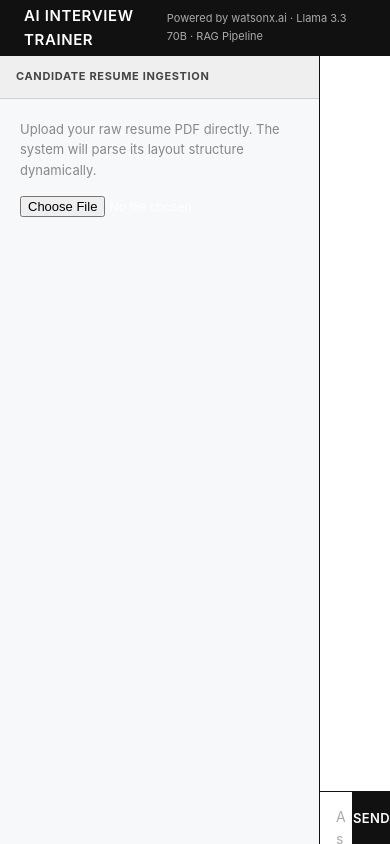
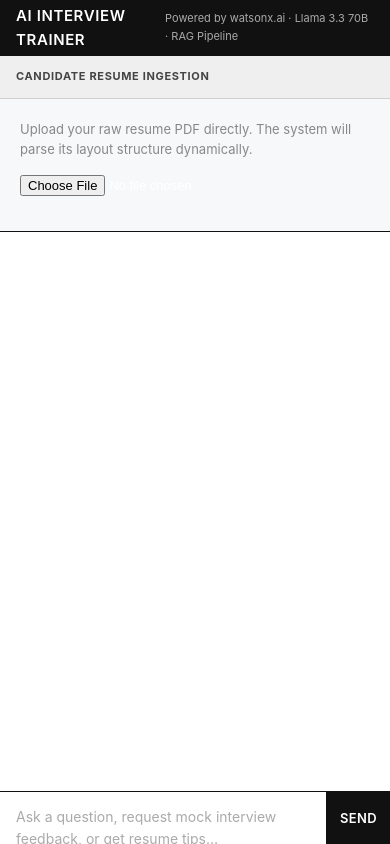
Before and after one commit to anindya25chttrj-gif/AI-Interview-Trainer-Edunet-IBM-AICTE, a Flask app: page / in a window 390 px wide. Run offline with Flask 3, Linux system fonts and the light colour scheme; some libraries are stand-ins or nearby versions.

Commit message:
Update index.html

```diff
--- a/trainer rag/templates/index.html
+++ b/trainer rag/templates/index.html
@@ -230,47 +230,55 @@
       cursor: not-allowed;
     }
     /* Custom Responsive Overrides for Mobile Views */
+/* Custom Responsive Overrides for Mobile Views */
     @media (max-width: 768px) {
-    /* Stack the sidebar and main chat on top of each other instead of side-by-side */
-    body, .main-container {
+        /* Deconstruct the fixed desktop layout grid into a single responsive column flow */
+        .shell {
             display: flex;
             flex-direction: column;
-        overflow-x: hidden;
+            height: 100vh;
+            overflow: hidden;
         }
 
-    /* Make the resume ingestion panel fit the top screen width */
-    .sidebar, .left-panel {
-        width: 100% !important;
-        position: relative !important;
-        height: auto !important;
-        padding: 15px !important;
-        border-right: none !important;
-        border-bottom: 1px solid #e0e0e0;
+        /* Keep the top header bar standard size */
+        .topbar {
+            height: 56px;
+            flex-shrink: 0;
+            padding: 0 16px;
         }
 
-    /* Force the main chat space to occupy the remaining viewport */
-    .chat-container, .right-panel {
+        /* Stack the resume upload box on top and let it adapt to the width */
+        .panel-resume {
             width: 100% !important;
-        height: calc(100vh - 200px) !important;
-        padding: 10px !important;
+            height: auto !important;
+            border-right: none !important;
+            border-bottom: 1px solid #111111;
+            flex-shrink: 0;
         }
 
-    /* Keep text clear, readable, and properly padded on small mobile screens */
-    .chat-bubble {
-        max-width: 90% !important;
-        font-size: 14px !important;
+        /* Expand the chat room container to dynamically fill the remaining view height */
+        .panel-chat {
+            flex: 1;
+            height: auto !important;
+            overflow: hidden;
         }
 
-    /* Pin the chat input dock firmly to the bottom viewport boundary */
-    .input-container {
-        position: fixed !important;
-        bottom: 0 !important;
-        left: 0 !important;
-        width: 100% !important;
-        z-index: 9999 !important;
-        background: #ffffff !important;
-        padding: 10px !important;
-        box-sizing: border-box !important;
+        /* Allow chat bubbles to adapt better to narrower screens */
+        #chat-log {
+            padding: 16px;
+        }
+
+        .msg {
+            max-width: 100%;
+        }
+
+        /* Pin the bottom message typing bar firmly above the virtual phone keyboard */
+        .input-bar {
+            position: sticky;
+            bottom: 0;
+            width: 100%;
+            z-index: 100;
+            background: #ffffff;
         }
     }
   </style>
```
Lines whose indentation alone changed are shown as unchanged.
